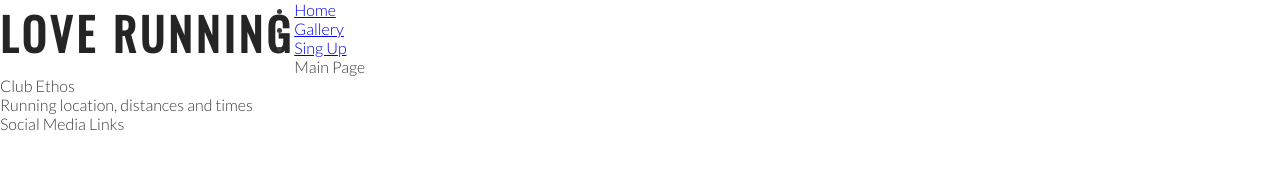
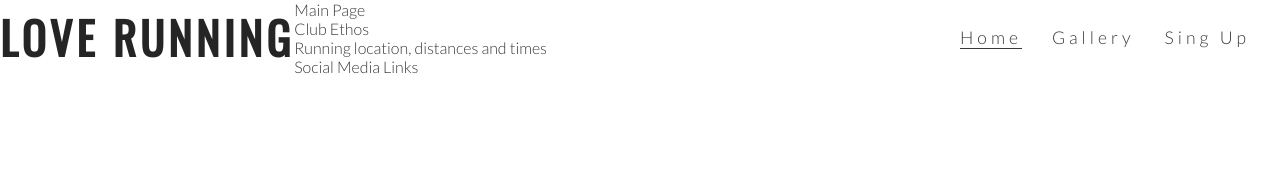
Before and after one commit to KarolSU96/running, a plain HTML site: page index.html in a window 1280 px wide. Drawn offline with nearby package versions, Linux system fonts and the light colour scheme.

Commit message:
Style navigation links

```diff
--- a/assets/css/style.css
+++ b/assets/css/style.css
@@ -26,3 +26,34 @@ h2 {
     float: left;
     font-size: 280%;
 }
+
+/* navigation links */
+
+#menu {
+    font-size: 110%;
+    letter-spacing: 4px;
+}
+
+#menu,
+#logo {
+    line-height: 75px;
+}
+
+#menu li {
+    float: right;
+    list-style-type: none;
+    margin-right: 30px;
+}
+
+#menu a {
+    text-decoration: none;
+    color: inherit;
+}
+
+#menu a:hover {
+    border-bottom: 1px solid #3a3a3a;
+}
+
+.active {
+    border-bottom: 1px solid #3a3a3a;
+}
--- a/index.html
+++ b/index.html
@@ -18,15 +18,17 @@
             <h1 id="logo">Love Running</h1>
         </a>
         <nav>
-            <ul>
+            <ul id="menu">
+
                 <li>
-                    <a href="index.html">Home</a>
+                    <a href="#">Sing Up</a>
                 </li>
+
                 <li>
                     <a href="#">Gallery</a>
                 </li>
                 <li>
-                    <a href="#">Sing Up</a>
+                    <a href="index.html" class="active">Home</a>
                 </li>
             </ul>
 
```
